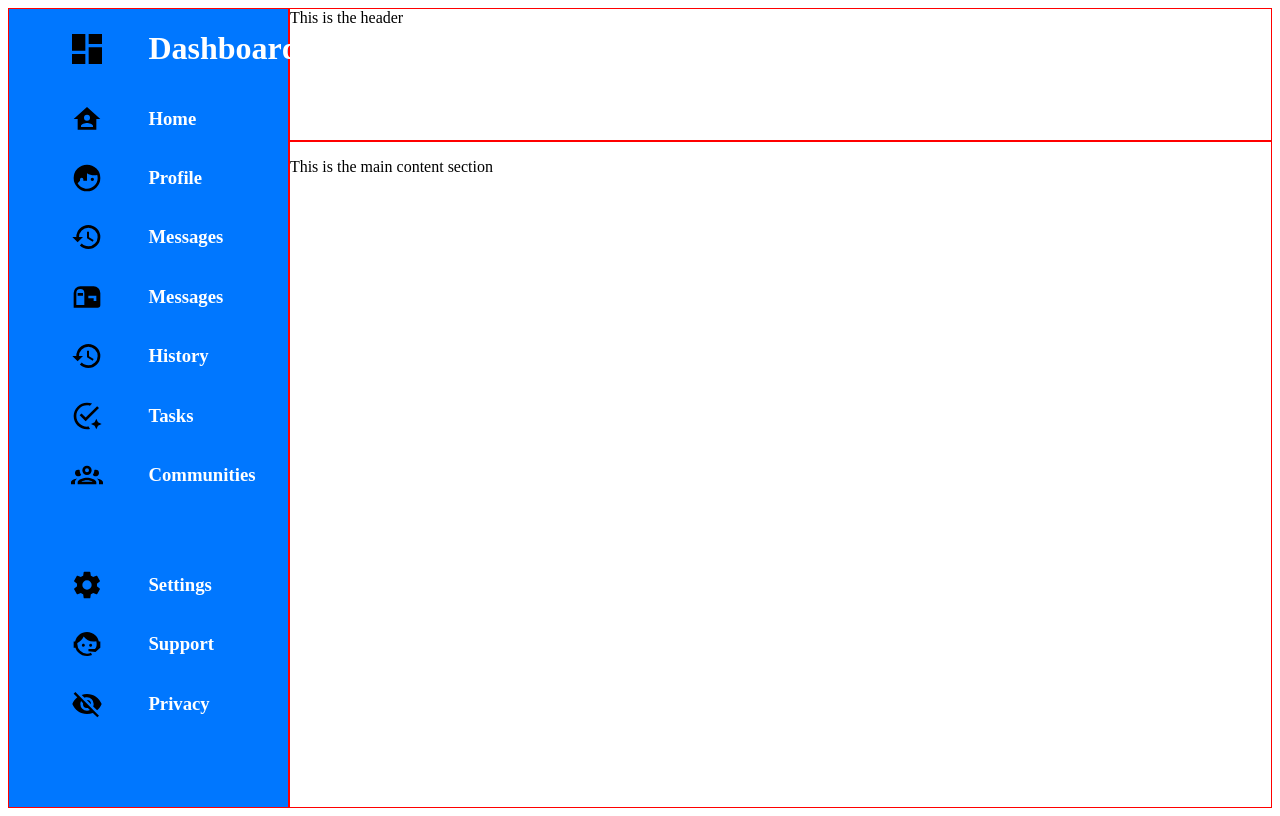
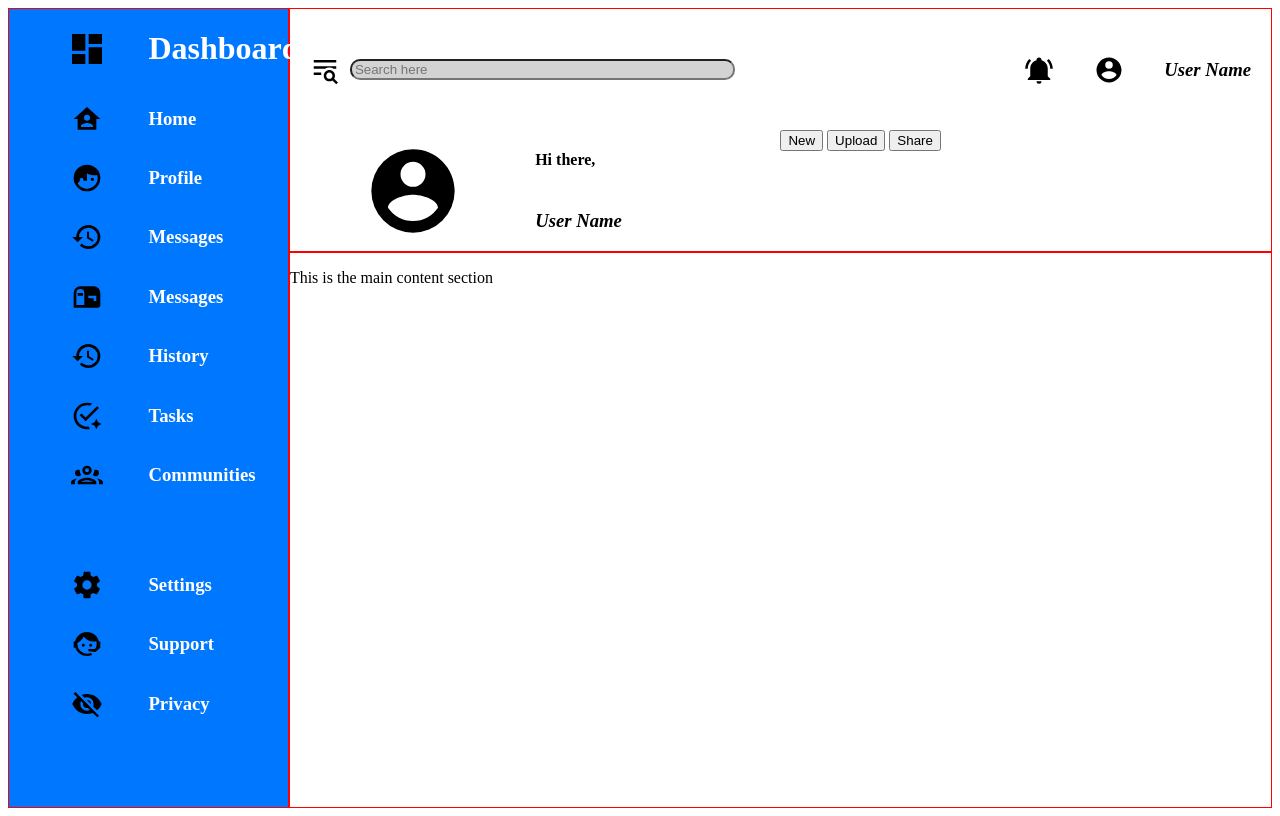
Before and after one commit to YoshiGuy2000/adminDash, a plain HTML site: page index.html in a window 1280 px wide. Drawn offline with Linux system fonts and the light colour scheme.

Commit message:
add top bar elements and complete placement for 3
This update completes the sidebar and creates a
grid where the 4 poarts of the header will be cut
into

```diff
--- a/index.html
+++ b/index.html
@@ -11,7 +11,25 @@
 <body>
     <div class="whole_content">
         <div class="header">
-            <p1>This is the header</p1>
+            <div class="top_left">
+                <img class="iconSizing" src="text-search.svg">
+                <input id="search" type="text" for="search" placeholder="Search here">
+            </div>
+            <div class="top_right">
+                <img class="iconSizing" src="bell-ring.svg">
+                <img class="iconSizing" src="account-circle.svg">
+                <h3><em>User Name</em></h3>
+            </div>
+            <div class="bottom_left">
+                <img id="accountPic" class="iconSizing" src="account-circle.svg">
+                <h4 class="headers">Hi there,</h4>
+                <h3 class="headers"><em>User Name</em></h3>
+            </div>
+            <div class="bottom-right">
+                <button type="button" class="btn">New</button>
+                <button type="button" class="btn">Upload</button>
+                <button type="button" class="btn">Share</button>
+            </div>
         </div>
         <div class="main-content">
             <p>This is the main content section</p>
@@ -65,7 +83,6 @@
                     <h3>Privacy</h3>
                 </div>
             </div>
-            </ul>
         </div>
     </div>
 </body>
--- a/style.css
+++ b/style.css
@@ -57,3 +57,59 @@ img.main {
 .second_half {
     margin-top: 50px;
 }
+
+/* Header styling */
+
+.iconSizing {
+    width: 30px;
+    height: 30px;
+}
+
+.header {
+    display: grid;
+    grid-template-columns: 1fr 1fr;
+    grid-template-rows: 1fr 1fr;
+}
+
+.top_left {
+    display: flex;
+    align-items: center;
+    margin-left: 20px;
+}
+
+#search {
+    width: 80%;
+    margin-left: 10px;
+    padding-left: 3px;
+    border-radius: 10px;
+    background-color: lightgray;
+}
+
+.top_right {
+    display: flex;
+    align-items: center;
+    justify-content: flex-end;
+}
+
+.top_right>* {
+    padding: 20px;
+}
+
+.bottom_left {
+    display: grid;
+    grid-template-columns: 1fr 1fr;
+    grid-template-rows: 1fr 1fr;
+    justify-content: center;
+    align-items: center;
+    justify-items: center;
+}
+
+#accountPic {
+    grid-row: 1 / 4;
+    width: 100px;
+    height: 100px;
+}
+
+.bottom_left .headers {
+    justify-self: start;
+}
```
Also changed, not shown: account-circle.svg (added), bell-ring.svg (added), text-search.svg (added).
